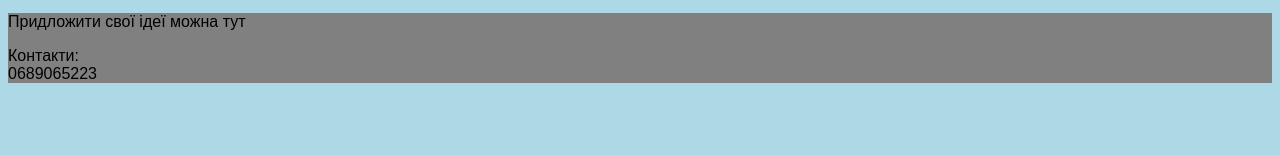
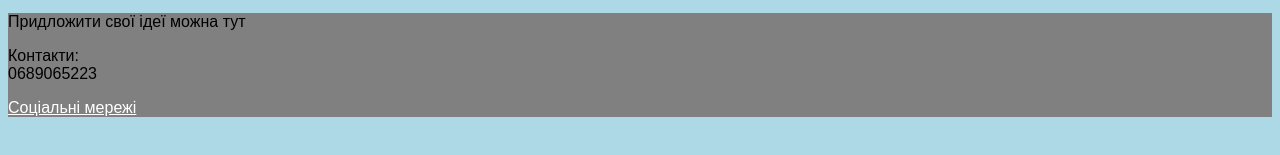
Before and after one commit to Datsenko52/best-films-in-world, a plain HTML site: page index.html in a window 1280 px wide. Shown: the part 631-786 px from the top of the page. Drawn offline with Linux system fonts and the light colour scheme.

Commit message:
Update index.html

```diff
--- a/index.html
+++ b/index.html
@@ -31,6 +31,8 @@
     <footer style="background:gray">
         <p style="color:black;background:gray"> Придложити свої ідеї можна тут</p>
         <p style="color:black;background:gray"> Контакти:<br> 0689065223</p>
+
+        <a href="https://t.me/vladeevrinnn"style="color:white">Соціальні мережі</a>
     </footer>
 
 
```
